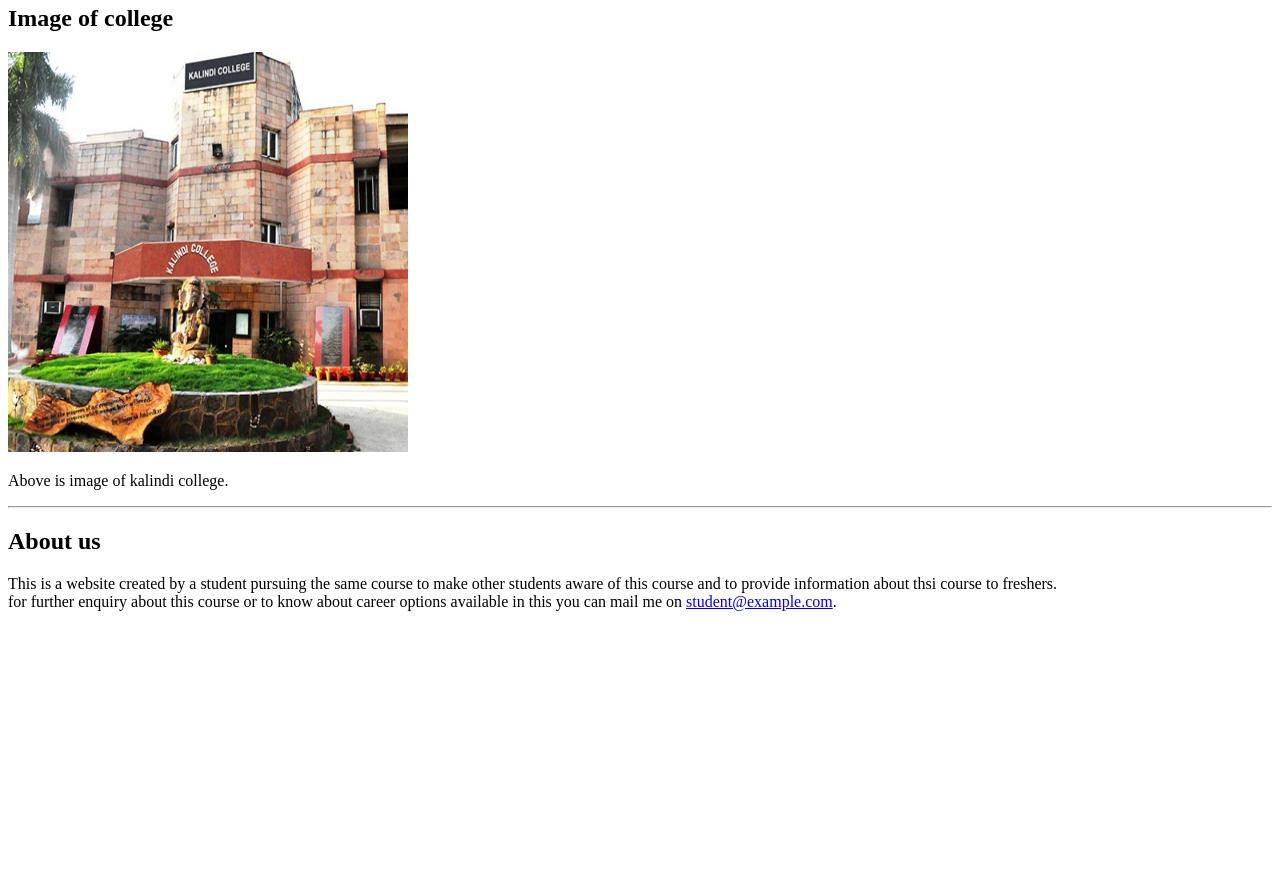
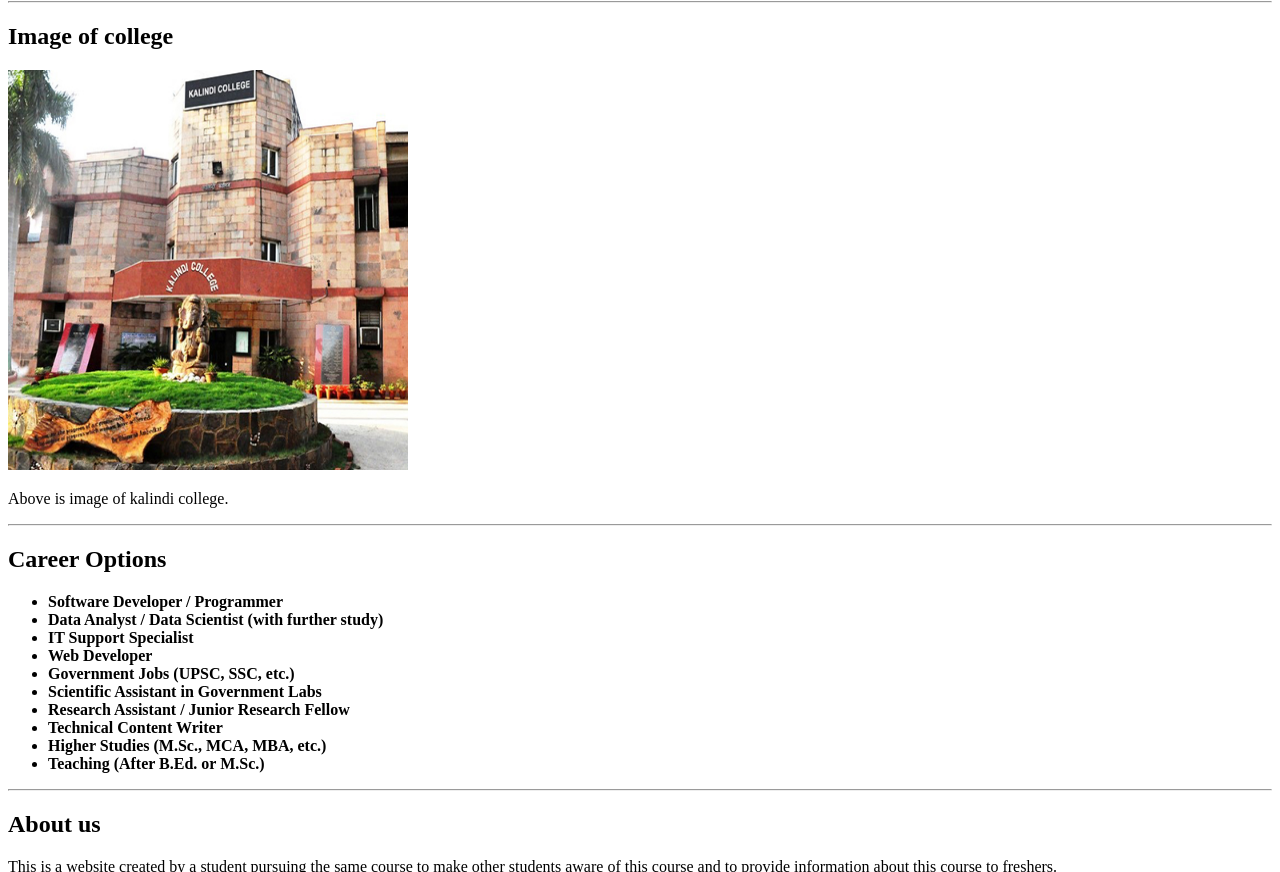
Before and after one commit to kavyapujari007/PSwithCS, a plain HTML site: page index.html in a window 1280 px wide. Shown: the part 1928-2800 px from the top of the page. Before the commit the page ends 2555 px from the top, so only its background shows below. Drawn offline with Linux system fonts and the light colour scheme.

Commit message:
Added career options.

```diff
--- a/index.html
+++ b/index.html
@@ -16,6 +16,7 @@
          <li><a href="#coll">Colleges Offering this course</a></li>
          <li><a href="#img">Image of College</a></li>
          <li><a href="#abt">About us</a></li>
+         <li><a href="#carr">Career Options</a></li>
         </ul>
          <h1 id="top">Introduction</h1>
         <hr>
@@ -115,8 +116,22 @@
 <img src="./college_infra.jpg" alt="Kalindi college" width="400" height="400" title="This is an image of Kalindi College"/>
 <p>Above is image of kalindi college.</p>
 <hr>
+<h2 id="carr">Career Options</h2>
+<ul>
+        <li><b>Software Developer / Programmer</b></li>
+        <li><b>Data Analyst / Data Scientist (with further study)</b></li>
+        <li><b>IT Support Specialist</b></li>
+        <li><b>Web Developer</b></li>
+        <li><b>Government Jobs (UPSC, SSC, etc.)</b></li>
+        <li><b>Scientific Assistant in Government Labs</b></li>
+        <li><b>Research Assistant / Junior Research Fellow</b></li>
+        <li><b>Technical Content Writer</b></li>
+        <li><b>Higher Studies (M.Sc., MCA, MBA, etc.)</b></li>
+        <li><b>Teaching (After B.Ed. or M.Sc.)</b></li>
+</ul>
+<hr>
 <h2 id="abt">About us</h2>
-<p>This is a website created by a student pursuing the same course to make other students aware of this course and to provide information about thsi course to freshers.
+<p>This is a website created by a student pursuing the same course to make other students aware of this course and to provide information about this course to freshers.
 <br> for further enquiry about this course or to know about career options available in this you can mail me on <a href="mailto:student@example.com">student@example.com</a>.</p>
 </body>
 </html>
```
